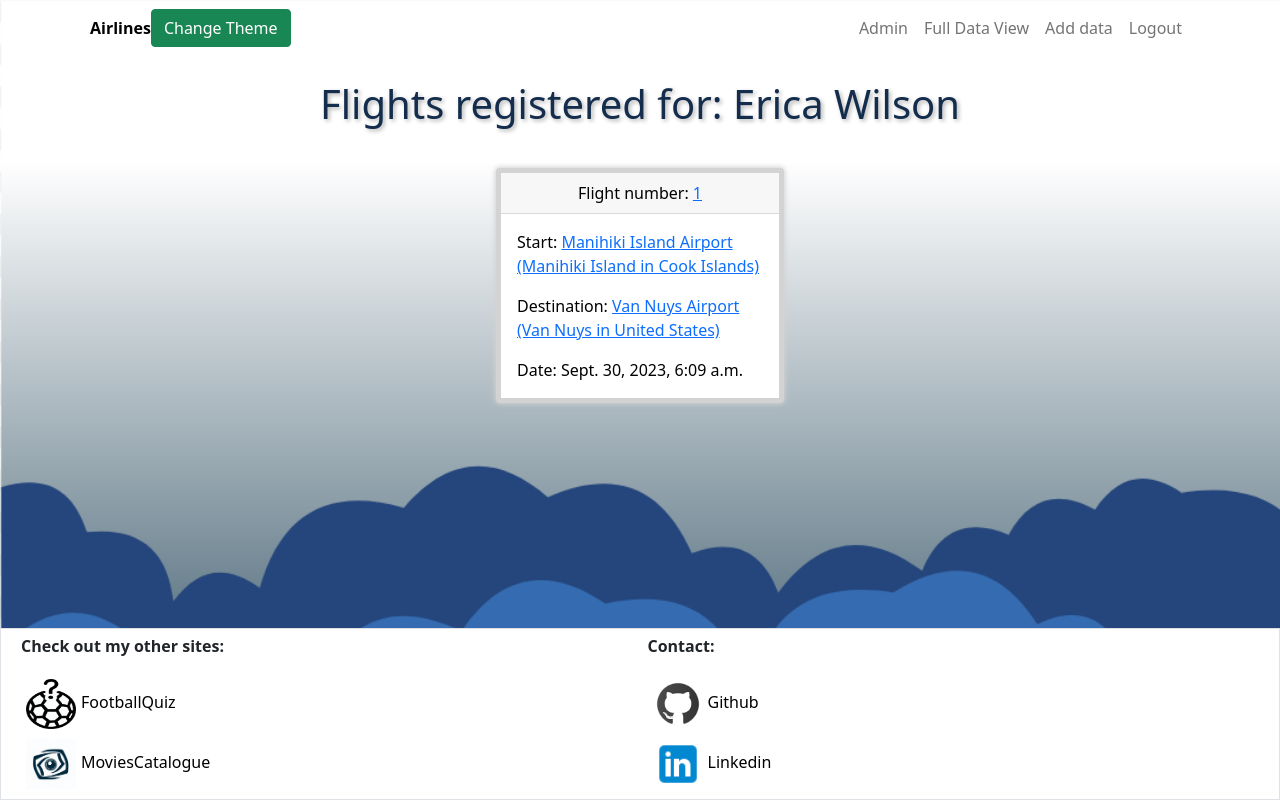
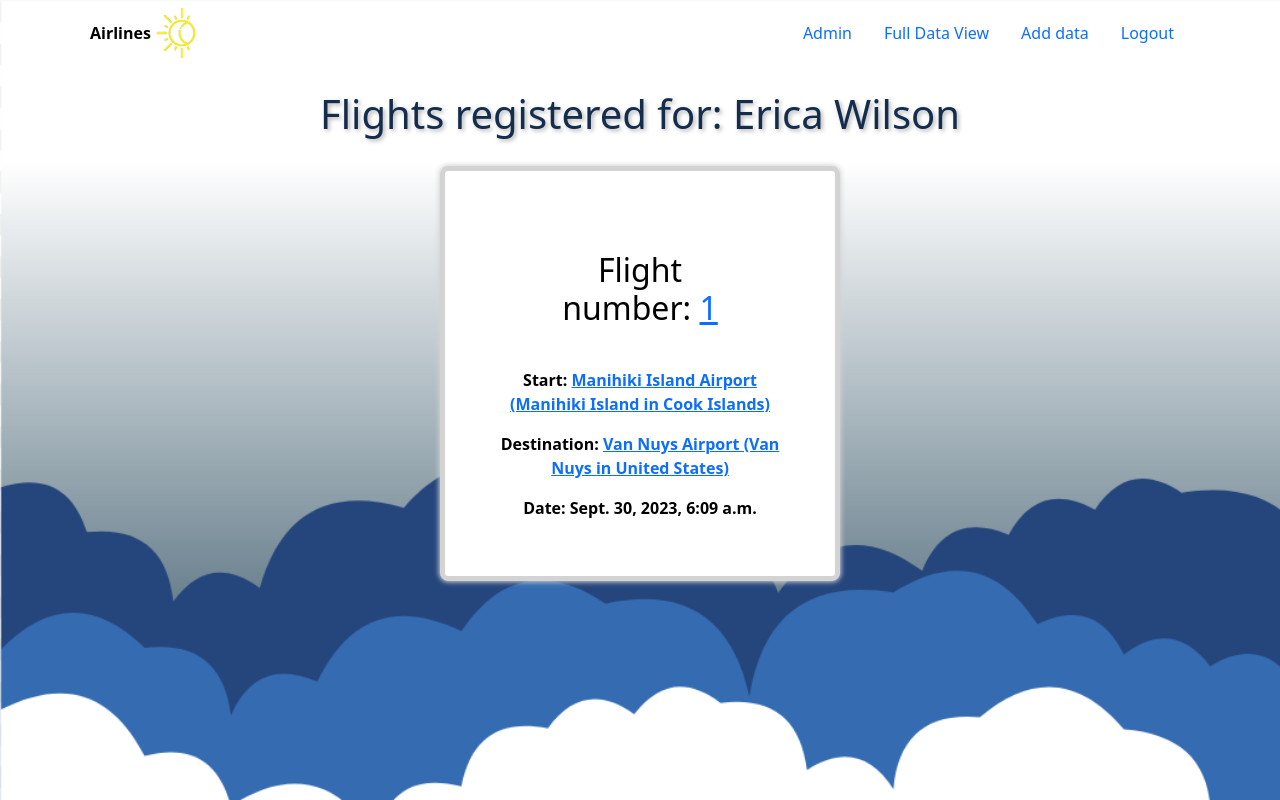
Before and after one commit to FalkowskiKamil/AirlineApp, a Django app: page /airline/passager/3 in a window 1280 px wide. Run offline with Django 4.2, Linux system fonts and the light colour scheme; a user stored in the database is signed in; data comes from the database, SQL or seed files in the repository; both versions use the stored data as it was after the commit; parts of the project's set-up code (start-up, migrations or seed data) failed here and were passed over.

Commit message:
Unify and clear code, upgrade nightmode with localstorage and button

```diff
--- a/airline/models.py
+++ b/airline/models.py
@@ -42,7 +42,7 @@ class Flight(models.Model):
             raise ValueError("Start and destination cannot be the same.")
 
     def __str__(self) -> str:
-        return f"{self.id}" # type: ignore
+        return f"Flight: {self.start} to {self.destination}, id: {self.id}" # type: ignore
 
     def formatted_date(self) -> str:
         return self.date.strftime("%d-%m-%Y")
@@ -74,7 +74,7 @@ class Route(models.Model):
     flights = models.ManyToManyField(Flight, related_name="routes")
 
     def __str__(self) -> str:
-        return f"{self.id}" # type: ignore
+        return f"Route: {self.start} {self.destination}" # type: ignore
 
 
 class Passager(models.Model):
--- a/airline/templates/airline/index.html
+++ b/airline/templates/airline/index.html
@@ -11,32 +11,30 @@
       <link rel="stylesheet" type="text/css" href="{% static 'styles.css' %}" />
       <link rel="icon" type="image/x-icon" href="{% static 'favicon.ico' %}" />
    </head>
-   <body class="background container">
+   <body class="container background">
       <!-- Navigation bar -->
       <nav class="navbar navbar-expand-md navbar-light px-2">
          <a class="logo-text fw-bold" href="{% url 'airline:main' %}">Airlines</a>
-         <button onclick="changeTheme()" class="btn btn-success">
-            <span>Change Theme</span>
-         </button>
-         <button class="navbar-toggler" type="button" data-bs-toggle="collapse" data-bs-target="#navbarNav" aria-controls="navbarNav" aria-expanded="false" aria-label="Toggle navigation">
-         <span class="navbar-toggler-icon"></span>
+         <button onclick="changeTheme()" class="icon" aria-label="Change theme button"></button>
+         <button class="navbar-toggler toggle-background" type="button" data-bs-toggle="collapse" data-bs-target="#navbarNav" aria-controls="navbarNav" aria-expanded="false" aria-label="Toggle navigation">
+         <span class="navbar-toggler-icon toggle-background"></span>
          </button>
          <div class="collapse navbar-collapse" id="navbarNav">
             <ul class="navbar-nav ms-auto">
                {% if user.is_authenticated %}
                   {% if request.user.is_staff or request.user.is_superuser %}
                      <li class="nav-item">
-                        <a class="nav-link" href="{% url 'admin:login' %}">Admin</a>
+                        <a class="nav-button" href="{% url 'admin:login' %}">Admin</a>
                      </li>
                      <li class="nav-item">
-                        <a class="nav-link" href="{% url 'airline:full_data_staff' %}">Full Data View</a>
+                        <a class="nav-button" href="{% url 'airline:full_data_staff' %}">Full Data View</a>
                      </li>
                      <li class="nav-item">
-                        <a class="nav-link" href="{% url 'airline:add_data' %}">Add data</a>
+                        <a class="nav-button" href="{% url 'airline:add_data' %}">Add data</a>
                      </li>
                   {% else %}
                      <li class="nav-item">
-                        <a class="nav-link" href="{% url 'airline:passager' user.passager_user.first.id %}" name="Passager">
+                        <a class="nav-button" href="{% url 'airline:passager' user.passager_user.first.id %}" name="Passager">
                            <svg xmlns="http://www.w3.org/2000/svg" width="16" height="16" fill="currentColor" class="bi bi-person" viewBox="0 0 16 16">
                               <path d="M8 8a3 3 0 1 0 0-6 3 3 0 0 0 0 6Zm2-3a2 2 0 1 1-4 0 2 2 0 0 1 4 0Zm4 8c0 1-1 1-1 1H3s-1 0-1-1 1-4 6-4 6 3 6 4Zm-1-.004c-.001-.246-.154-.986-.832-1.664C11.516 10.68 10.289 10 8 10c-2.29 0-3.516.68-4.168 1.332-.678.678-.83 1.418-.832 1.664h10Z"/>
                            </svg>
@@ -44,7 +42,7 @@
                      </li>
                   {% endif %}
                   <li class="nav-item">
-                     <a class="nav-link" href="{% url 'user:logout_request' %}">Logout</a>
+                     <a class="nav-button" href="{% url 'user:logout_request' %}">Logout</a>
                   </li>
                {% else %}
                      <form class="form-inline" action="{% url 'user:login_request' %}" method="post">
@@ -73,6 +71,7 @@
       <!-- Page content -->
       {% block content %}>
       {% endblock %}
+      <!--
       <footer class="border">
          <div class="col-12 col-sm-6">
             <p class="fw-bold">Check out my other sites:</p>
@@ -85,6 +84,7 @@
             <a class="logo-text d-block" href="https://www.linkedin.com/in/kamil-falkowski-6207a0273/"><img class="logo" src="{% static 'linkedin.png' %}" alt="Linkedin Logo">Linkedin</a>
          </div>
       </footer>
+      -->
       <script src="https://cdn.jsdelivr.net/npm/bootstrap@5.3.0/dist/js/bootstrap.bundle.min.js"></script>
       <script src="{% static 'nightMode.js' %}"></script>
    </body>
--- a/airline/templates/airline/passager.html
+++ b/airline/templates/airline/passager.html
@@ -1,26 +1,24 @@
 {% extends "airline/index.html" %}{% block title %}Passager: {{passager.first_name}} {{passager.surname}}{% endblock %}
 {% block content %}
 <header>
-   <h1 class="text-center m-4 banner-text">
+   <h1 class="banner-text m-4">
       Flights registered for: {{passager.first_name}} {{passager.surname}}
    </h1>
 </header>
-<section class="d-flex flex-wrap justify-content-center">
+<section class="card-container">
    {% if passager.flight_passagers.all %}
       {% for fli in passager.flights_passengers.all %}
-         <div class="card m-3" style="width: 18rem;">
-            <div class="card-header text-center">
+         <div class="card my-1">
+            <h2 class="card-title">
                Flight number: <a href="{% url 'airline:flight' fli.id %}">{{fli.id}}</a>
-            </div>
-            <div class="card-body">
-               <p class="card-text">Start: <a href="{% url 'airline:airport' fli.start.airport_id %}">
-                  {{fli.start}} ({{fli.start.city}} in {{fli.start.country}})</a>
-               </p>
-               <p class="card-text">Destination: <a href="{% url 'airline:airport' fli.destination.airport_id %}">
-                  {{fli.destination}} ({{fli.destination.city}} in {{fli.destination.country}})</a>
-               </p>
-               <p class="card-text">Date: {{fli.date}}</p>
-            </div>
+            </h2>
+            <p>Start: <a href="{% url 'airline:airport' fli.start.airport_id %}">
+               {{fli.start}} ({{fli.start.city}} in {{fli.start.country}})</a>
+            </p>
+            <p>Destination: <a href="{% url 'airline:airport' fli.destination.airport_id %}">
+               {{fli.destination}} ({{fli.destination.city}} in {{fli.destination.country}})</a>
+            </p>
+            <p>Date: {{fli.date}}</p>
          </div>
       {% endfor %}
    {% else %}
--- a/airline/views.py
+++ b/airline/views.py
@@ -11,7 +11,7 @@ from utils.map_creator import create_full_map, create_map
 
 # Create your views here.
 def main(request: HttpRequest) -> HttpResponse:
-    countries: iterable[str] = list(Airport.objects.values_list("country", flat=True).distinct())
+    countries: list[str] = list(Airport.objects.values_list("country", flat=True).distinct())
     context: dict = {
         "countries": countries,
     }
@@ -47,7 +47,7 @@ def airport(request: HttpRequest, airport_id) -> HttpResponse:
     return render(request, template_name="airline/airport.html", context=context)
 
 
-def routes(request: HttpRequest, route_id) -> HttpResponse:
+def routes(request: HttpRequest, route_id: int) -> HttpResponse:
     route: object = get_object_or_404(Route, pk=route_id)
     map: Map = create_map(route.start, route.destination)
     context: dict = {"route": route, "map": map._repr_html_()}
@@ -75,7 +75,7 @@ def passager(request: HttpRequest, passager_id) -> HttpResponse:
 
 def full_map(request: HttpRequest) -> HttpResponse:
     route: object = Route.objects.all()
-    map: Map = create_full_map(route)
+    map: Map = create_full_map(route) # type: ignore
     context: dict = {"map": map._repr_html_()}
     return render(request, template_name="airline/full_map.html", context=context)
 
@@ -102,13 +102,13 @@ def full_data_staff(request: HttpRequest) -> HttpResponse:
 def add_data(request: HttpRequest) -> HttpResponse:
     if request.method == "POST":
         if "add_airport_form" in request.POST:
-            message: str = data_manager.upload_airport(request.POST)
+            message: str = data_manager.upload_airport(request.POST) # type: ignore
         elif "add_flight_form" in request.POST:
-            message: str = data_manager.upload_flight(request.POST)
+            message: str = data_manager.upload_flight(request.POST) # type: ignore
         elif "add_passager_form" in request.POST:
-            message: str = data_manager.upload_passager(request.POST)
+            message: str = data_manager.upload_passager(request.POST) # type: ignore
         elif "add_route_form" in request.POST:
-            message: str = data_manager.upload_route(request.POST)
+            message: str = data_manager.upload_route(request.POST) # type: ignore
         else:
             messages.error(request, "Something went wrong!")
         messages.success(request, str(f"{message}")) #type: ignore
--- a/static/nightMode.js
+++ b/static/nightMode.js
@@ -1,21 +1,54 @@
+let theme = localStorage.getItem("theme");
 
 function changeTheme() {
-    // Pobierz bieżące wartości zmiennych CSS
-    const currentBackground = getComputedStyle(document.documentElement).getPropertyValue('--background').trim();
+    if (theme ==="dark") {
+      document.documentElement.style.setProperty('--background', 'rgb(255, 255, 255)');
+      document.documentElement.style.setProperty('--background-image', 'url("background.png")');
+      document.documentElement.style.setProperty('--banner-text-color', 'rgb(20, 45, 76)');
+      document.documentElement.style.setProperty('--border', 'rgb(211, 211, 211)');
+      document.documentElement.style.setProperty('--dark-mode-image', 'url("night-mode-button.png"');
+      document.documentElement.style.setProperty('--navi-text-color', 'rgb(13, 110, 253)');
+      document.documentElement.style.setProperty('--text', 'rgb(0, 0, 0)');
+      document.querySelector("body").classList.remove("dark");
+      document.querySelector("body").classList.add("light");
+      theme = "light"
+    } else {
+      document.documentElement.style.setProperty('--background', 'rgb(0, 0, 0)');
+      document.documentElement.style.setProperty('--background-image', 'url("background_night.png")');
+      document.documentElement.style.setProperty('--banner-text-color', 'rgb(53, 116, 194)');
+      document.documentElement.style.setProperty('--border', 'rgb(44, 44, 44)');
+      document.documentElement.style.setProperty('--dark-mode-image', 'url("night-mode-button-night.png"');
+      document.documentElement.style.setProperty('--navi-text-color', 'rgb(13, 110, 253)');
+      document.documentElement.style.setProperty('--text', 'rgb(255, 255, 255)');
+      document.querySelector("body").classList.remove("light");
+      document.querySelector("body").classList.add("dark");
+      theme = "dark"
+    }
+    localStorage.setItem("theme", theme);
+  }
 
-    // Sprawdź aktualne wartości i przełączaj się między dwiema zestawami
-    if (currentBackground === 'rgb(255, 255, 255)') {
-      // Jeśli obecne tło jest białe, zmień na czarne
-      document.documentElement.style.setProperty('--background', 'rgb(0, 0, 0)');
-      document.documentElement.style.setProperty('--text', 'rgb(255, 255, 255)');
-      document.documentElement.style.setProperty('--border', 'rgb(44, 44, 44)');
-      document.documentElement.style.setProperty('--background-image', 'url("background_night.png")')
-    } else {
-      // W przeciwnym razie zmień na białe
-      document.documentElement.style.setProperty('--background', 'rgb(255, 255, 255)');
-      document.documentElement.style.setProperty('--text', 'rgb(0, 0, 0)');
-      document.documentElement.style.setProperty('--border', 'rgb(211, 211, 211)');
-      document.documentElement.style.setProperty('--background-image', 'url("background.png")')
-    }
-    // Możesz także dodać kod do obsługi innych zmiennych
-  }
+
+if (theme === "dark") {
+  document.querySelector("body").classList.add("dark");
+  document.querySelector("body").classList.remove("light");
+  document.documentElement.style.setProperty('--background', 'rgb(0, 0, 0)');
+  document.documentElement.style.setProperty('--background-image', 'url("background_night.png")');
+  document.documentElement.style.setProperty('--banner-text-color', 'rgb(53, 116, 194)');
+  document.documentElement.style.setProperty('--border', 'rgb(44, 44, 44)');
+  document.documentElement.style.setProperty('--dark-mode-image', 'url("night-mode-button-night.png"');
+  document.documentElement.style.setProperty('--navi-text-color', 'rgb(13, 110, 253)');
+  document.documentElement.style.setProperty('--text', 'rgb(255, 255, 255)');
+
+}
+
+if (theme === "light") {
+  document.querySelector("body").classList.add("light");
+  document.querySelector("body").classList.remove("dark");
+  document.documentElement.style.setProperty('--background', 'rgb(255, 255, 255)');
+  document.documentElement.style.setProperty('--background-image', 'url("background.png")');
+  document.documentElement.style.setProperty('--banner-text-color', 'rgb(20, 45, 76)');
+  document.documentElement.style.setProperty('--border', 'rgb(211, 211, 211)');
+  document.documentElement.style.setProperty('--dark-mode-image', 'url("night-mode-button.png"');
+  document.documentElement.style.setProperty('--navi-text-color', 'rgb(13, 110, 253)');
+  document.documentElement.style.setProperty('--text', 'rgb(0, 0, 0)');
+}
--- a/static/styles.css
+++ b/static/styles.css
@@ -1,43 +1,32 @@
 :root {
     --background: rgb(255, 255, 255);
+    --background-image: url("background.png");
+    --banner-text-color: rgb(20, 45, 76);
+    --border: rgb(211, 211, 211);
+    --dark-mode-image: url("night-mode-button.png");
+    --navi-text-color: rgb(13, 110, 253);
     --text: rgb(0, 0, 0);
-    --border: rgb(211, 211, 211);
-    --background-image: url("background.png");
 }
 
 .background {
+    background-image: var(--background-image);
     background-size: cover;
-    background-image: var(--background-image);
     height: max(100dvh, 800px);
 }
 
 .main {
-    text-align: center;
-    background-color: var(--background);
-    border: solid 5px var(--border);
-    border-radius: 2%;
-    font-weight: bold;
-    margin: auto;
+    min-width: 300px;
     margin-top: min(50px, 25vh);
     margin-bottom: 25%;
-    padding: 40px;
-    box-shadow: 0px 0px 5px 1px var(--border);
+    margin: auto;
     width: min(60vw, 500px);
-    min-width: 300px;
-}
-
-.card {
-    background-color: var(--background);
-    border: solid 5px var(--border);
-    text-decoration: bold;
-    box-shadow: 0px 0px 5px 1px var(--border);
-    color: var(--text);
 }
 
 .banner-text {
+    color: var(--banner-text-color);
+    font-size: 40px;
+    text-align: center;
     text-shadow: 2px 2px 4px rgba(0, 0, 0, 0.3);
-    color: #142d4c;
-    font-size: 40px;
 }
 
 .map {
@@ -46,27 +35,81 @@
 }
 
 footer {
+    align-items: left;
+    background-color: var(--background);
+    bottom:0;
     display:flex;
-    align-items: left;
+    flex-wrap: wrap;
     justify-content: flex-start;
+    left:0;
+    min-width:100%;
     position: fixed;
-    bottom:0;
-    left:0;
-    background-color: var(--background);
     padding: 5px 5px 5px 20px;
-    min-width:100%;
-    flex-wrap: wrap;
     text-align: left;
 }
 
 .logo {
+    margin: 5px;
+    height: 50px;
     width: 50px;
-    height: 50px;
-    margin: 5px;
 }
 
 .logo-text {
+    color: var(--text);
     text-decoration: none;
-    color: var(--text);
     text-overflow: ellipsis;
 }
+
+.card {
+    background-color: var(--background);
+    border: solid 5px var(--border);
+    border-radius: 2%;
+    box-shadow: 0px 0px 5px 1px var(--border);
+    color: var(--text);
+    font-weight: bold;
+    max-width: 50dvh;
+    padding: 40px;
+    text-align: center;
+}
+
+.card-passager {
+    max-width: none;
+}
+
+.card-title {
+    margin: auto;
+    min-width: 80%;
+    padding: 5dvh;
+    width: 80%;
+}
+
+.card-container {
+    display: flex;
+    flex-wrap: wrap;
+    justify-content: center;
+}
+
+.icon {
+    background: transparent;
+    background-image: var(--dark-mode-image);
+    background-size: cover;
+    background-position: center;
+    border: none;
+    color: white;
+    cursor: pointer;
+    height: 50px;
+    width: 50px;
+}
+
+.toggle-background {
+    background-color: rgb(255, 255, 255);
+    border: rgb(255, 255, 255);
+}
+
+.nav-button {
+    color:var(--navi-text-color);
+    display:block;
+    padding:.5rem 1rem;
+    text-decoration:none;
+    transition:color .15s ease-in-out,background-color .15s ease-in-out,border-color .15s ease-in-out;
+}
```
Also changed, not shown: airline/templates/airline/add_data.html (+11 -16 lines), airline/templates/airline/airport.html (+18 -17 lines), airline/templates/airline/flight.html (+15 -14 lines), airline/templates/airline/full_map.html (+5 -6 lines), airline/templates/airline/route.html (+5 -5 lines), user/templates/user/user_login.html (+7 -7 lines), user/templates/user/user_registration.html (+3 -4 lines), data/db.sqlite3, static/night-mode-button-night.png (added), static/night-mode-button.png (added), 1 other file.
